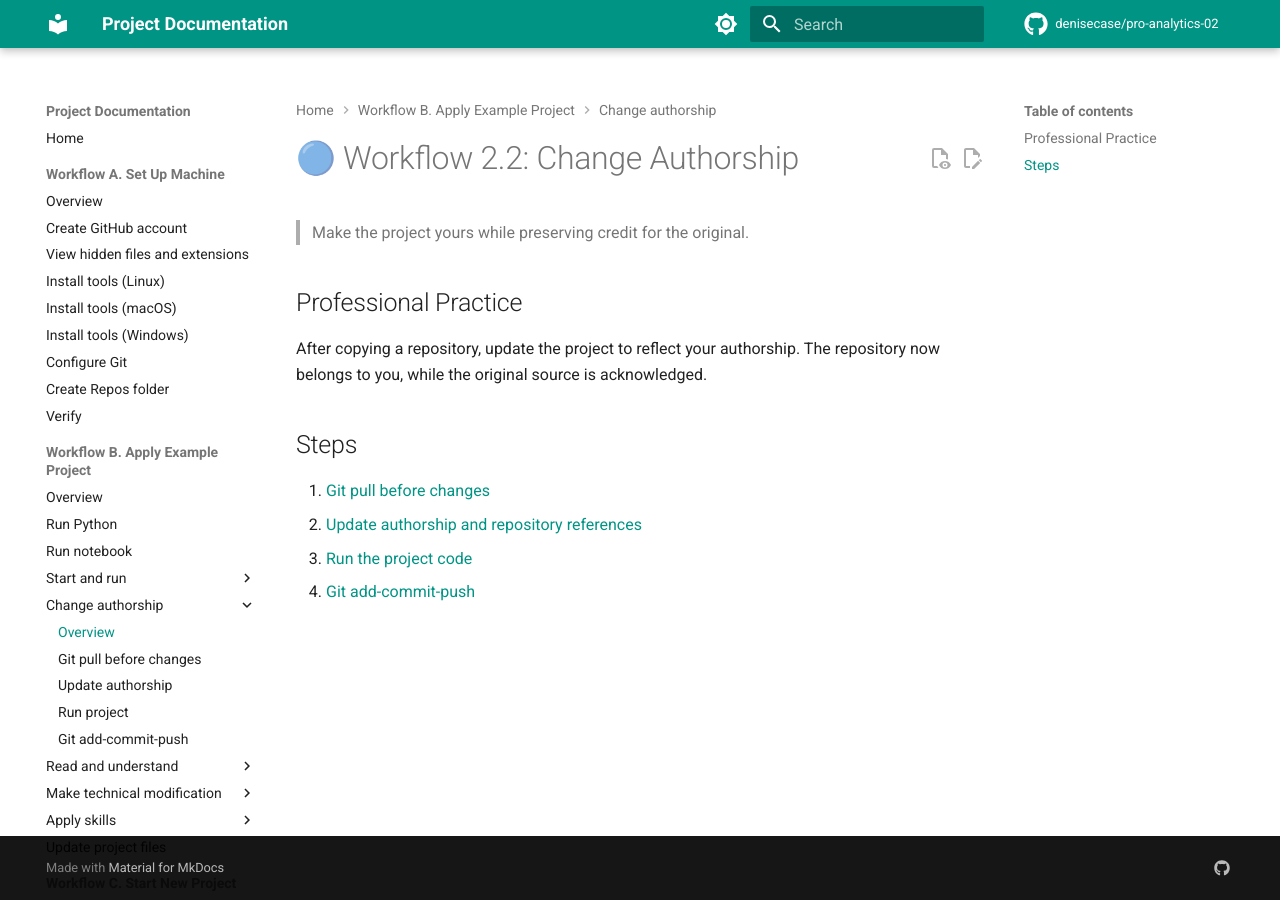
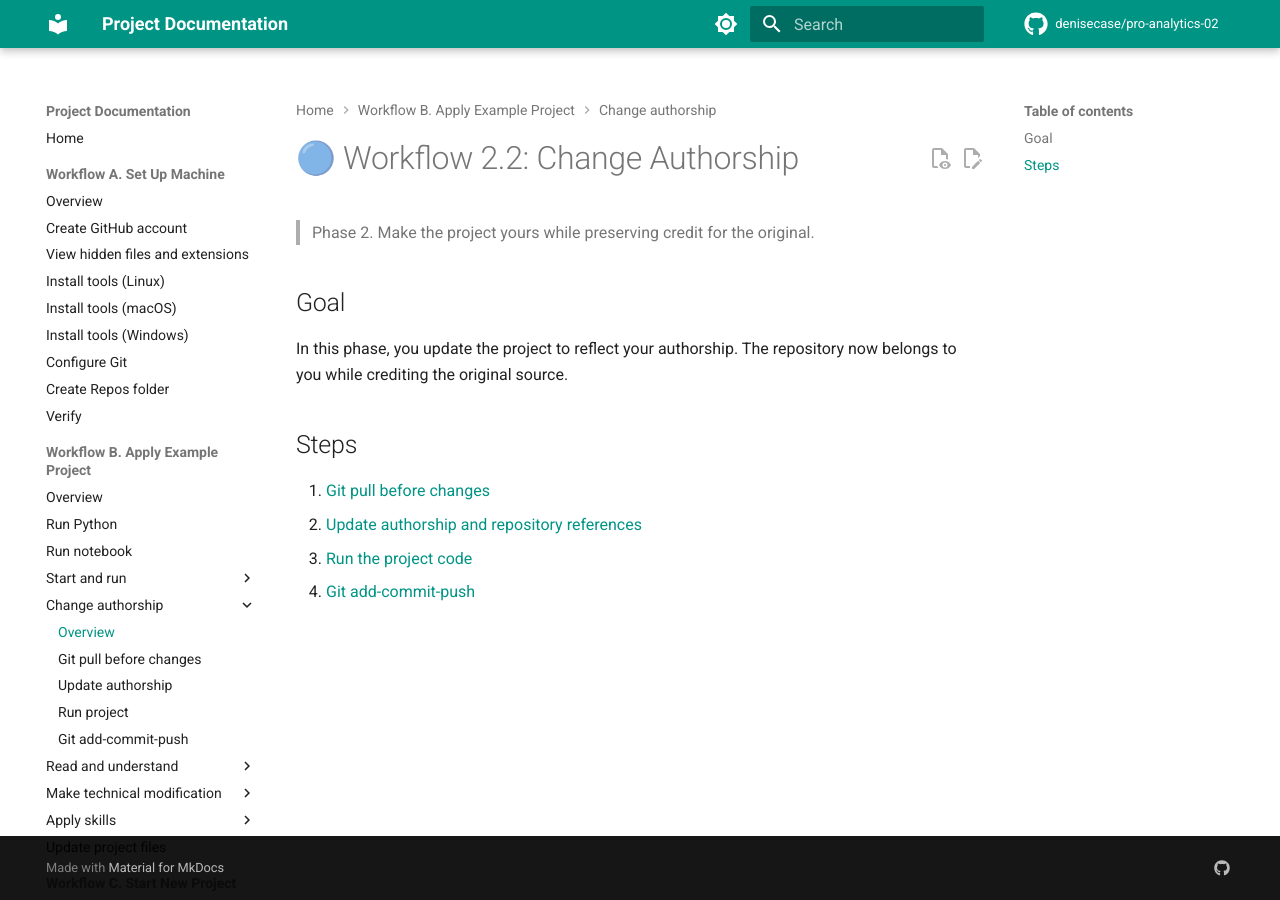
Before and after one commit to denisecase/pro-analytics-02, an MkDocs documentation site: the page built from docs/workflow-b-apply-example-project/02-change-authorship/index.md, in a window 1280 px wide. Built offline with MkDocs 1.6.1 and Material for MkDocs 9.7.7, drawn with Linux system fonts in a browser that asks for light colours; comment, search, counter and statistics services are not loaded.

Commit message:
2026 Mar

```diff
--- a/docs/workflow-b-apply-example-project/02-change-authorship/index.md
+++ b/docs/workflow-b-apply-example-project/02-change-authorship/index.md
@@ -1,11 +1,11 @@
 # 🔵 Workflow 2.2: Change Authorship
 
-> Make the project yours while preserving credit for the original.
+> Phase 2. Make the project yours while preserving credit for the original.
 
-## Professional Practice
+## Goal
 
-After copying a repository, update the project to reflect your authorship.
-The repository now belongs to you, while the original source is acknowledged.
+In this phase, you update the project to reflect your authorship.
+The repository now belongs to you while crediting the original source.
 
 ## Steps
 
--- a/pyproject.toml
+++ b/pyproject.toml
@@ -15,7 +15,7 @@ version = "0.1.0"
 
 dependencies = [
     # REQ.DEPS: External packages used by the project code.
-    "datafun-toolkit>=0.9.4",
+    "datafun-toolkit>=0.9.6",
     "ipykernel>=7.1.0",
     "ipython>=9.11.0",
     "pandas>=2.3.3",
@@ -36,7 +36,6 @@ dev = [
     "ruff>=0.15.5",
     "validate-pyproject>=0.24.1",
 ]
-
 
 docs = [
     # REQ.DOCS.DEPS: External packages used to generate project documentation.
```
Also changed, not shown: README.md (+1 -1 lines), docs/workflow-b-apply-example-project/01-start-and-run/index.md (+3 -3 lines), docs/workflow-b-apply-example-project/03-read-and-understand/index.md (+2 -2 lines), docs/workflow-b-apply-example-project/04-make-technical-modification/index.md (+2 -2 lines), docs/workflow-b-apply-example-project/05-apply-skills/index.md (+3 -3 lines), docs/workflow-b-apply-example-project/index.md (+1 -1 lines), 1 other file.
